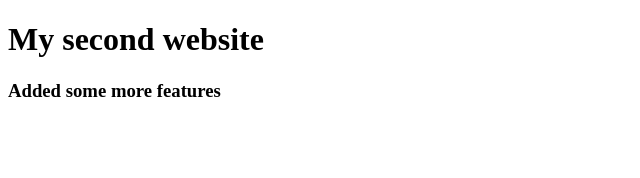
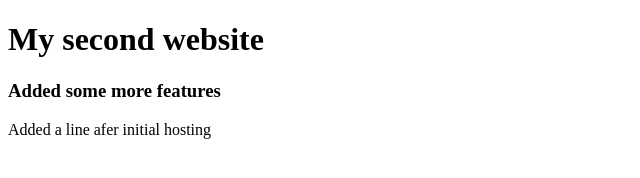
Before and after one commit to Rajib-NstU57/my-second-website, a plain HTML site: page index.html in a window 1280 px wide. Shown: the whole page, without its empty margins (0-640 px from the left). Drawn offline with Linux system fonts and the light colour scheme.

Commit message:
Added a new line

```diff
--- a/index.html
+++ b/index.html
@@ -8,6 +8,7 @@
 <body>
     <h1>My second website</h1>
 <h3>Added some more features</h3>
+<p>Added a line afer initial hosting</p>
 
 </body>
 </html>
```
